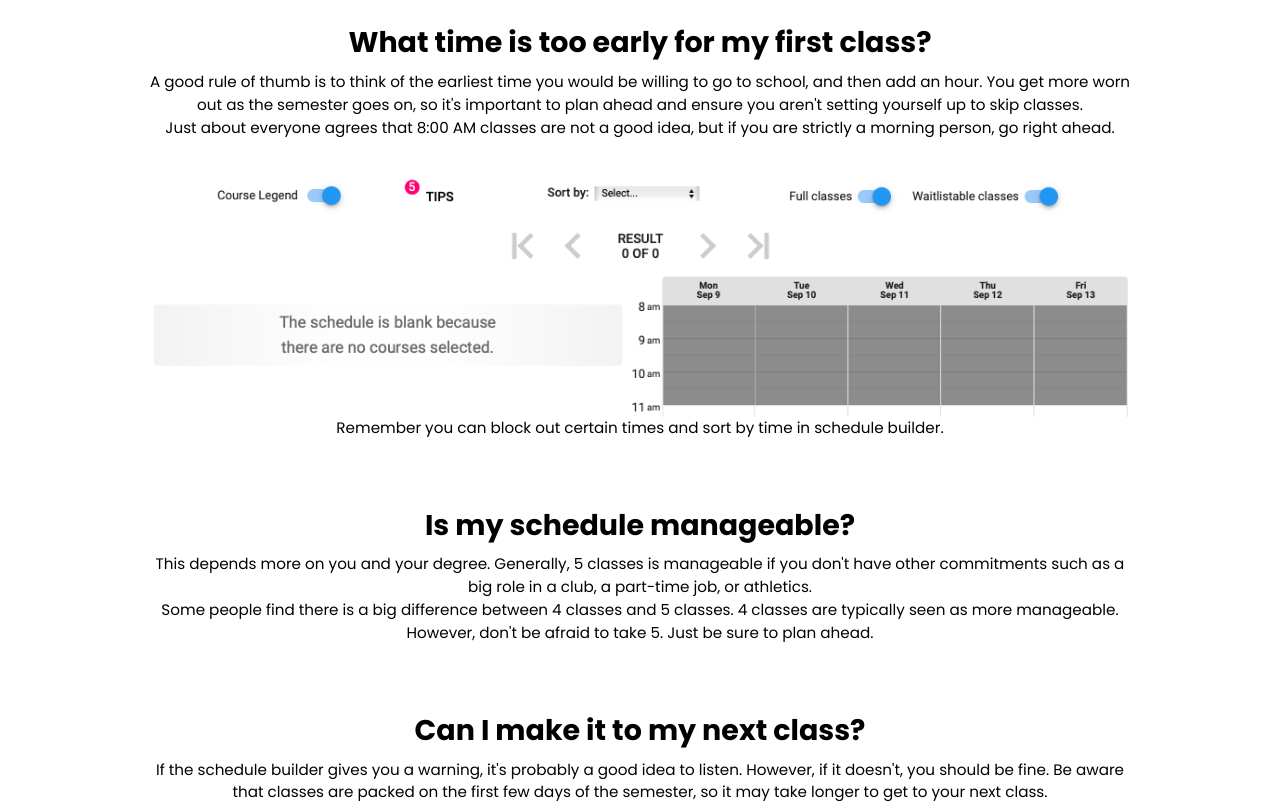
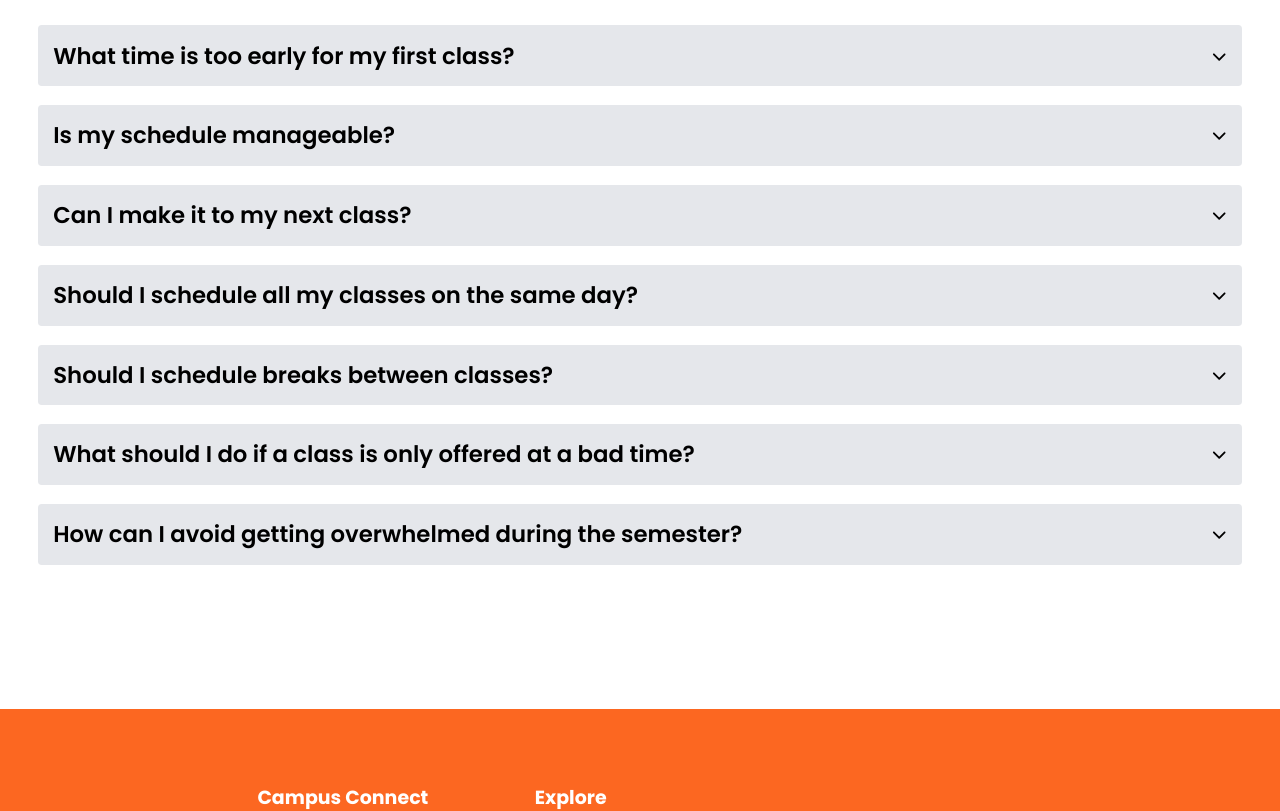
Before and after one commit to Jasmit22/ucalgaryFirstYear, a Next.js app: page /schedule-tips in a window 1280 px wide. Shown: the part 900-1711 px from the top of the page. Built offline with nearby package versions, Linux system fonts and the light colour scheme.

Commit message:
schedule tips page done

```diff
--- a/package.json
+++ b/package.json
@@ -10,10 +10,13 @@
   },
   "dependencies": {
     "@auth/prisma-adapter": "^2.4.1",
+    "@fortawesome/free-brands-svg-icons": "^6.6.0",
+    "@fortawesome/free-solid-svg-icons": "^6.6.0",
+    "@fortawesome/react-fontawesome": "^0.2.2",
     "@heroicons/react": "^1.0.6",
     "@prisma/client": "^5.17.0",
     "@react-google-maps/api": "^2.19.3",
-    "axios": "^1.7.2",
+    "axios": "^1.3.1",
     "body-parser": "^1.20.2",
     "daisyui": "^4.12.10",
     "express": "^4.19.2",
--- a/src/app/schedule-tips/page.jsx
+++ b/src/app/schedule-tips/page.jsx
@@ -1,7 +1,17 @@
+"use client";
 import Link from "next/link";
 import Image from "next/image";
+import { useState } from "react";
+import { FontAwesomeIcon } from "@fortawesome/react-fontawesome";
+import { faChevronDown, faChevronUp } from "@fortawesome/free-solid-svg-icons";
 
 export default function ScheduleTipsPage() {
+  const [openSection, setOpenSection] = useState(null);
+
+  const toggleSection = (section) => {
+    setOpenSection(openSection === section ? null : section);
+  };
+
   return (
     <div className="flex flex-col gap-5 mb-10">
       <div
@@ -32,19 +42,37 @@ export default function ScheduleTipsPage() {
         id="content"
         className="py-28 text-black flex gap-8 flex-grow flex-wrap justify-center items-center max-md:mx-4 px-10"
       >
-        <div className="text-center flex flex-col items-center m-auto px-28 max-md:px-0">
-          <h1 className="text-3xl font-bold mb-3">
+        <div className="w-full max-w-7xl mx-auto">
+          {/* Existing Sections */}
+          <div className="accordion-item">
+            <div
+              className="flex justify-between items-center cursor-pointer bg-gray-200 p-4 rounded"
+              onClick={() => toggleSection("section1")}
+            >
+              <h1 className="text-2xl font-semibold">
                 What time is too early for my first class?
               </h1>
+              <FontAwesomeIcon
+                icon={openSection === "section1" ? faChevronUp : faChevronDown}
+              />
+            </div>
+            <div
+              className={`accordion-content transition-max-height duration-500 ease-in-out overflow-hidden ${
+                openSection === "section1"
+                  ? "max-h-screen py-4"
+                  : "max-h-0 py-0"
+              }`}
+            >
               <p className="text-base">
-            A good rule of thumb is to think of the earliest time you would be
-            willing to go to school, and then add an hour. You get more worn out
-            as the semester goes on, so it&apos;s important to plan ahead and
-            ensure you aren&apos;t setting yourself up to skip classes.
+                A good rule of thumb is to think of the earliest time you would
+                be willing to go to school, and then add an hour. You get more
+                worn out as the semester goes on, so it&apos;s important to plan
+                ahead and ensure you aren&apos;t setting yourself up to skip
+                classes.
               </p>
               <p className="text-base mb-10">
-            Just about everyone agrees that 8:00 AM classes are not a good idea,
-            but if you are strictly a morning person, go right ahead.
+                Just about everyone agrees that 8:00 AM classes are not a good
+                idea, but if you are strictly a morning person, go right ahead.
               </p>
               <Image
                 alt="Schedule Builder Tip"
@@ -57,33 +85,183 @@ export default function ScheduleTipsPage() {
                 schedule builder.
               </p>
             </div>
-        <div className="text-center flex flex-col items-center m-auto px-28 max-md:px-0 mt-10">
-          <h1 className="text-3xl font-bold mb-3">
+          </div>
+
+          <div className="accordion-item mt-5">
+            <div
+              className="flex justify-between items-center cursor-pointer bg-gray-200 p-4 rounded"
+              onClick={() => toggleSection("section2")}
+            >
+              <h1 className="text-2xl font-semibold">
                 Is my schedule manageable?
               </h1>
-
+              <FontAwesomeIcon
+                icon={openSection === "section2" ? faChevronUp : faChevronDown}
+              />
+            </div>
+            <div
+              className={`accordion-content transition-max-height duration-500 ease-in-out overflow-hidden ${
+                openSection === "section2"
+                  ? "max-h-screen py-4"
+                  : "max-h-0 py-0"
+              }`}
+            >
               <p className="text-base">
-            This depends more on you and your degree. Generally, 5 classes is
-            manageable if you don&apos;t have other commitments such as a big
-            role in a club, a part-time job, or athletics.
+                This depends more on you and your degree. Generally, 5 classes
+                is manageable if you don&apos;t have other commitments such as a
+                big role in a club, a part-time job, or athletics.
               </p>
               <p className="text-base">
-            Some people find there is a big difference between 4 classes and 5
-            classes. 4 classes are typically seen as more manageable. However,
-            don&apos;t be afraid to take 5. Just be sure to plan ahead.
+                Some people find there is a big difference between 4 classes and
+                5 classes. 4 classes are typically seen as more manageable.
+                However, don&apos;t be afraid to take 5. Just be sure to plan
+                ahead.
               </p>
             </div>
-        <div className="text-center flex flex-col items-center m-auto px-28 max-md:px-0 mt-10">
-          <h1 className="text-3xl font-bold mb-3">
+          </div>
+
+          <div className="accordion-item mt-5">
+            <div
+              className="flex justify-between items-center cursor-pointer bg-gray-200 p-4 rounded"
+              onClick={() => toggleSection("section3")}
+            >
+              <h1 className="text-2xl font-semibold">
                 Can I make it to my next class?
               </h1>
+              <FontAwesomeIcon
+                icon={openSection === "section3" ? faChevronUp : faChevronDown}
+              />
+            </div>
+            <div
+              className={`accordion-content transition-max-height duration-500 ease-in-out overflow-hidden ${
+                openSection === "section3"
+                  ? "max-h-screen py-4"
+                  : "max-h-0 py-0"
+              }`}
+            >
+              <p className="text-base">
+                If the schedule builder gives you a warning, it&apos;s probably
+                a good idea to listen. However, if it doesn&apos;t, you should
+                be fine. Be aware that classes are packed on the first few days
+                of the semester, so it may take longer to get to your next
+                class.
+              </p>
+            </div>
+          </div>
 
+          {/* New Sections */}
+          <div className="accordion-item mt-5">
+            <div
+              className="flex justify-between items-center cursor-pointer bg-gray-200 p-4 rounded"
+              onClick={() => toggleSection("section4")}
+            >
+              <h1 className="text-2xl font-semibold">
+                Should I schedule all my classes on the same day?
+              </h1>
+              <FontAwesomeIcon
+                icon={openSection === "section4" ? faChevronUp : faChevronDown}
+              />
+            </div>
+            <div
+              className={`accordion-content transition-max-height duration-500 ease-in-out overflow-hidden ${
+                openSection === "section4"
+                  ? "max-h-screen py-4"
+                  : "max-h-0 py-0"
+              }`}
+            >
               <p className="text-base">
-            If the schedule builder gives you a warning, it&apos;s probably a
-            good idea to listen. However, if it doesn&apos;t, you should be
-            fine. Be aware that classes are packed on the first few days of the
-            semester, so it may take longer to get to your next class.
+                If you&apos;re taking 3 classes, sure. But taking 4 classes in 1
+                day is a lot. You might get burnt out fast, so try to spread out
+                your classes a bit so you can spend less time on campus per day.
+                Some days, even 1 class feels like 3.
               </p>
+            </div>
+          </div>
+
+          <div className="accordion-item mt-5">
+            <div
+              className="flex justify-between items-center cursor-pointer bg-gray-200 p-4 rounded"
+              onClick={() => toggleSection("section5")}
+            >
+              <h1 className="text-2xl font-semibold">
+                Should I schedule breaks between classes?
+              </h1>
+              <FontAwesomeIcon
+                icon={openSection === "section5" ? faChevronUp : faChevronDown}
+              />
+            </div>
+            <div
+              className={`accordion-content transition-max-height duration-500 ease-in-out overflow-hidden ${
+                openSection === "section5"
+                  ? "max-h-screen py-4"
+                  : "max-h-0 py-0"
+              }`}
+            >
+              <p className="text-base">
+                If you have 2 classes that day, it&apos;s probably not
+                necessary. But 3 back-to-back-to-back classes is a heavy load.
+                Mental fatigue will almost certainly set in. Set some time aside
+                to have a snack or socialize.
+              </p>
+            </div>
+          </div>
+
+          <div className="accordion-item mt-5">
+            <div
+              className="flex justify-between items-center cursor-pointer bg-gray-200 p-4 rounded"
+              onClick={() => toggleSection("section6")}
+            >
+              <h1 className="text-2xl font-semibold">
+                What should I do if a class is only offered at a bad time?
+              </h1>
+              <FontAwesomeIcon
+                icon={openSection === "section6" ? faChevronUp : faChevronDown}
+              />
+            </div>
+            <div
+              className={`accordion-content transition-max-height duration-500 ease-in-out overflow-hidden ${
+                openSection === "section6"
+                  ? "max-h-screen py-4"
+                  : "max-h-0 py-0"
+              }`}
+            >
+              <p className="text-base">
+                This shouldn&apos;t be too much of an issue if you&apos;re in
+                your first year unless your admission was very late. Don&apos;t
+                panic, you have at least 3 more years to get the classes you
+                need. If it&apos;s a mandatory class, reach out to advising and
+                they can potentially overload the course.
+              </p>
+            </div>
+          </div>
+
+          <div className="accordion-item mt-5">
+            <div
+              className="flex justify-between items-center cursor-pointer bg-gray-200 p-4 rounded"
+              onClick={() => toggleSection("section7")}
+            >
+              <h1 className="text-2xl font-semibold">
+                How can I avoid getting overwhelmed during the semester?
+              </h1>
+              <FontAwesomeIcon
+                icon={openSection === "section7" ? faChevronUp : faChevronDown}
+              />
+            </div>
+            <div
+              className={`accordion-content transition-max-height duration-500 ease-in-out overflow-hidden ${
+                openSection === "section7"
+                  ? "max-h-screen py-4"
+                  : "max-h-0 py-0"
+              }`}
+            >
+              <p className="text-base">
+                Don&apos;t forget that nearly everyone feels overwhelmed at
+                first. University is nothing like high school in most cases. Be
+                sure to do things you enjoy and take time off. Create a
+                realistic schedule and establish a routine.
+              </p>
+            </div>
+          </div>
         </div>
       </div>
     </div>
```
Also changed, not shown: 1 other file (tests, documents, lock files or other folders). Lines whose indentation alone changed are shown as unchanged.
